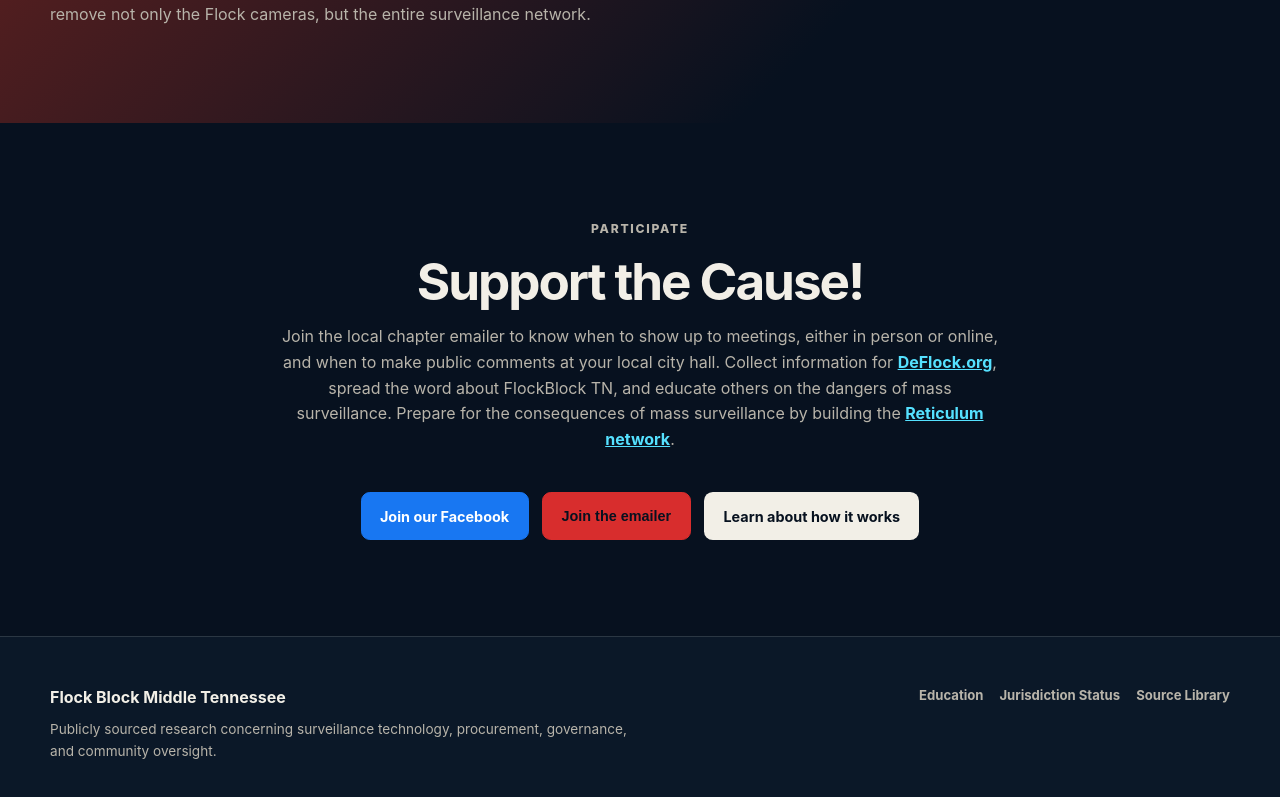
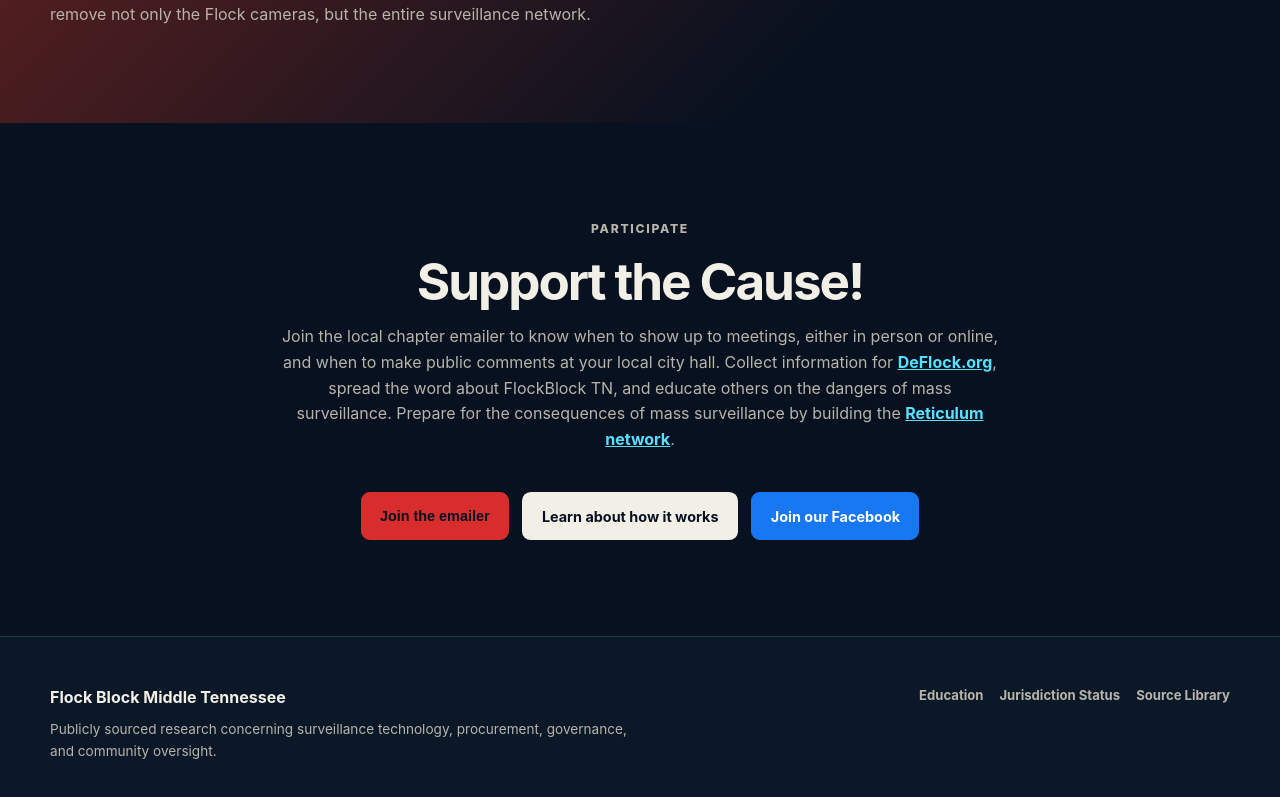
Before and after one commit to JamesMac3/BlockFlock-TN, a React (Vite) app: page /#/ in a window 1280 px wide. Shown: the part 4125-4922 px from the top of the page. Built offline with nearby package versions, Linux system fonts and the light colour scheme; no server answers; the database is empty.

Commit message:
Reorder participation buttons

```diff
--- a/src/pages/Home/HomePage.jsx
+++ b/src/pages/Home/HomePage.jsx
@@ -271,15 +271,6 @@
             />
 
             <div className="participation__actions">
-              <a
-                href="https://www.facebook.com/groups/1458622071862905"
-                className="button button--facebook"
-                target="_blank"
-                rel="noreferrer"
-              >
-                Join our Facebook
-              </a>
-
               <button
                 type="button"
                 className="button button--primary"
@@ -291,6 +282,15 @@
               <Link to="/education" className="button button--light">
                 Learn about how it works
               </Link>
+
+              <a
+                href="https://www.facebook.com/groups/1458622071862905"
+                className="button button--facebook"
+                target="_blank"
+                rel="noreferrer"
+              >
+                Join our Facebook
+              </a>
             </div>
           </div>
         </section>
```
